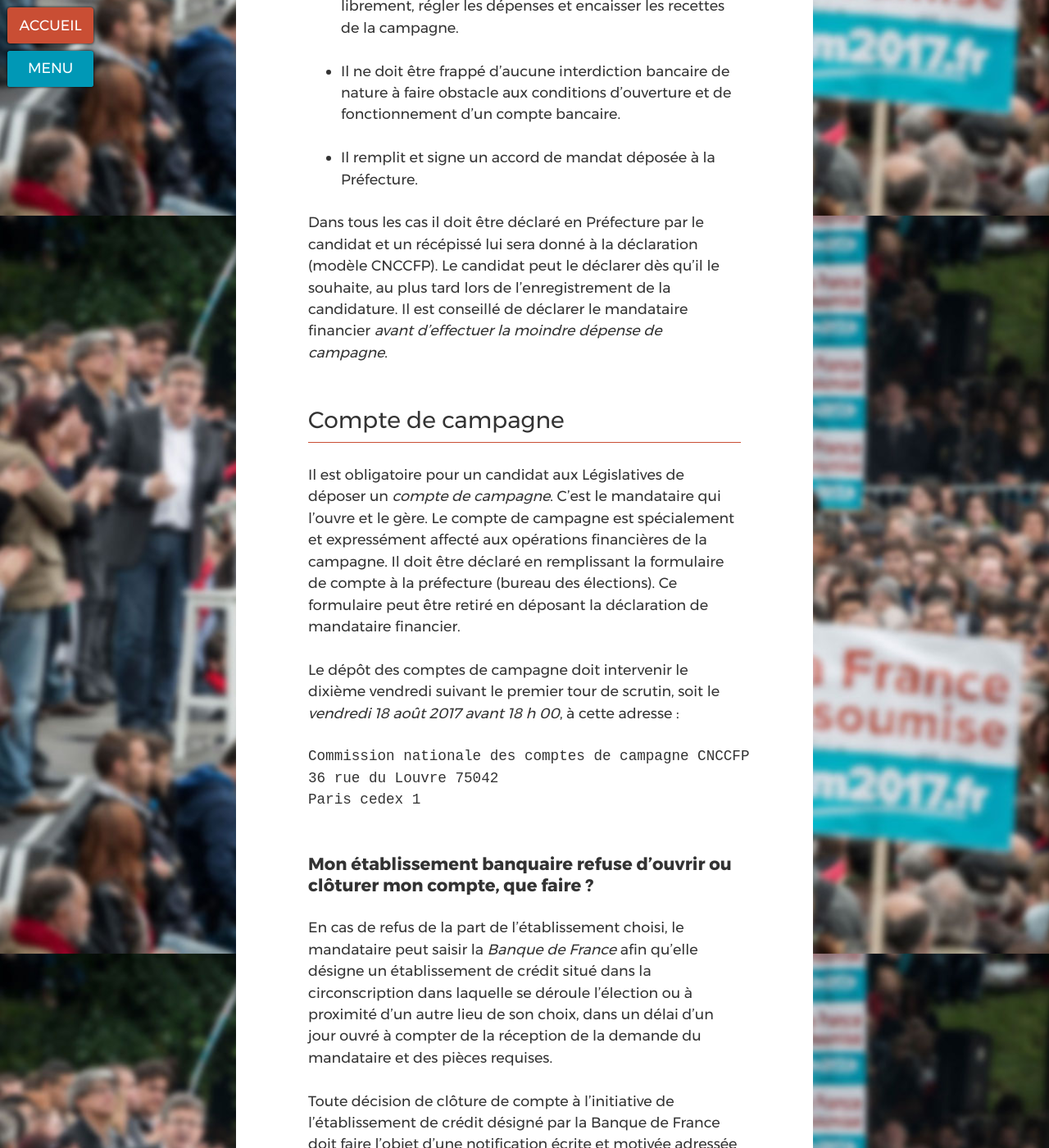
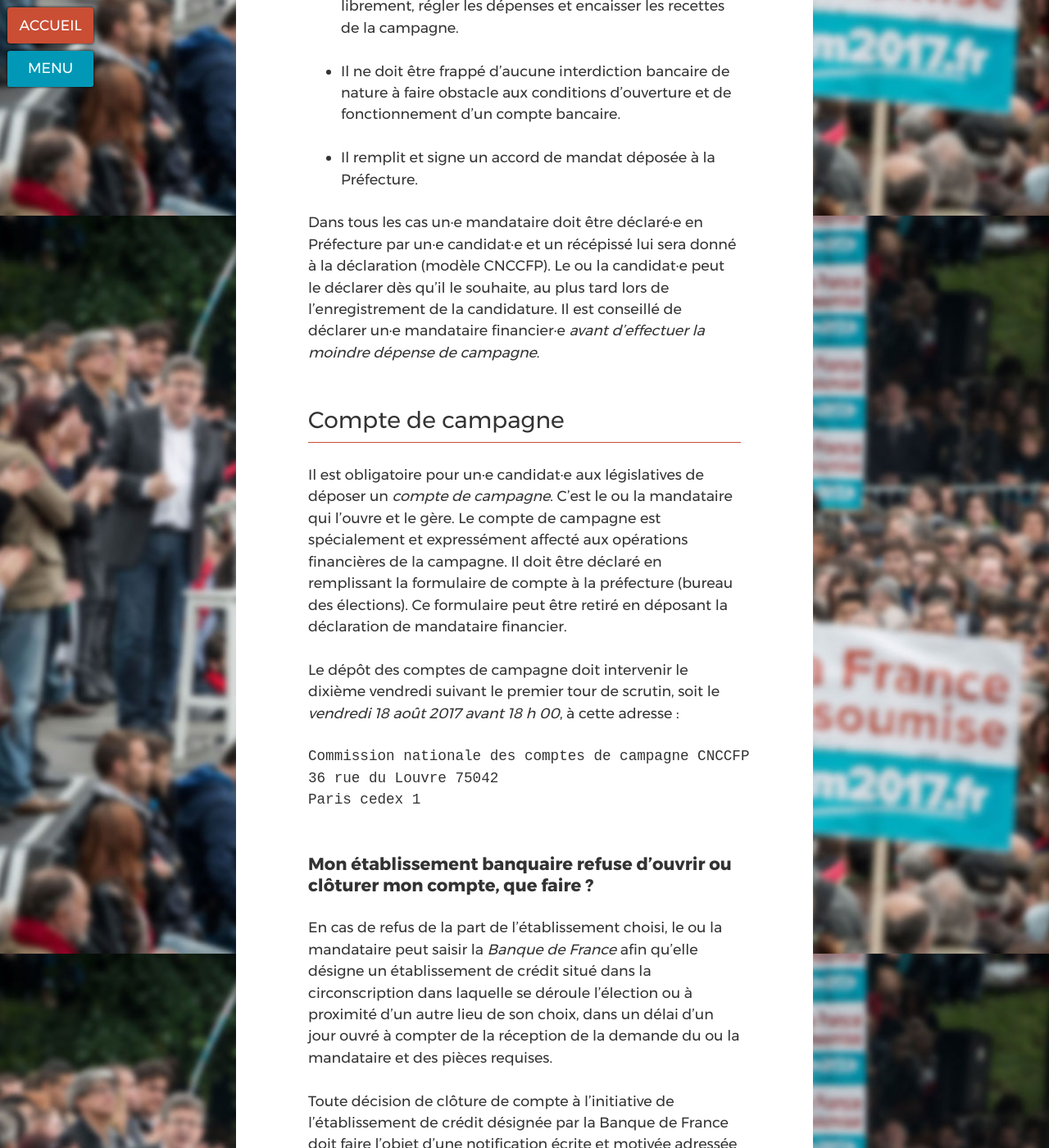
Before and after one commit to ryuran/kitcampagne.fi, a Jekyll site: the page built from _cat_legislatives2017/memento-mandataire.md, in a window 1280 px wide and 1400 px high, scrolled down 637 px. Shown: the whole window at 82% size. Built offline with Jekyll 4.4.1, drawn with Linux system fonts in a browser that asks for light colours; some of the changed text lies outside the part shown.

Commit message:
Correction memento mendataire

```diff
--- a/_cat_legislatives2017/memento-mandataire.md
+++ b/_cat_legislatives2017/memento-mandataire.md
@@ -3,12 +3,12 @@ layout: article
 title: Mémento du Mandataire
 contentdescription:
 icon: book-coin.svg
-sortinglabel: legi-l2
+sortinglabel: finance-l1
 ---
 
 ## Mandataire financier
 
-Tout candidat aux élections législatives de 2017 doit désigner un *mandataire financier*. Désigné par le candidat, le mandataire est soit une personne physique, soit une association de financement électorale. La période de financement électoral ouvre le 1er décembre 2016.
+Tout candidat aux élections législatives de 2017 doit désigner un·e *mandataire financier·e*. Désigné·e par une·e candidat·e, un·e mandataire est soit une personne physique, soit une association de financement électorale. La période de financement électoral ouvre le 1er décembre 2016.
 
 - Il peut être un homme ou une femme ; la parité n’est donc pas exigée, même si celle-ci est recommandée : elle permet en effet d’éviter les pénalités financières quand celle-ci n’est pas respectée au moment des subventions et remboursement des frais par l’Etat.
 
@@ -18,11 +18,11 @@ Tout candidat aux élections législatives de 2017 doit désigner un *mandataire
 
 - Il remplit et signe un accord de mandat déposée à la Préfecture.
 
-Dans tous les cas il doit être déclaré en Préfecture par le candidat et un récépissé lui sera donné à la déclaration (modèle CNCCFP). Le candidat peut le déclarer dès qu’il le souhaite, au plus tard lors de l’enregistrement de la candidature. Il est conseillé de déclarer le mandataire financier *avant d’effectuer la moindre dépense de campagne*.
+Dans tous les cas un·e mandataire doit être déclaré·e en Préfecture par un·e candidat·e et un récépissé lui sera donné à la déclaration (modèle CNCCFP). Le ou la candidat·e peut le déclarer dès qu’il le souhaite, au plus tard lors de l’enregistrement de la candidature. Il est conseillé de déclarer un·e mandataire financier·e *avant d’effectuer la moindre dépense de campagne*.
 
 ## Compte de campagne
 
-Il est obligatoire pour un candidat aux Législatives de déposer un *compte de campagne*. C’est le mandataire qui l’ouvre et le gère. Le compte de campagne est spécialement et expressément affecté aux opérations financières de la campagne. Il doit être déclaré en remplissant la formulaire de compte à la préfecture (bureau des élections). Ce formulaire peut être retiré en déposant la déclaration de mandataire financier.
+Il est obligatoire pour un·e candidat·e aux législatives de déposer un *compte de campagne*. C’est le ou la mandataire qui l’ouvre et le gère. Le compte de campagne est spécialement et expressément affecté aux opérations financières de la campagne. Il doit être déclaré en remplissant la formulaire de compte à la préfecture (bureau des élections). Ce formulaire peut être retiré en déposant la déclaration de mandataire financier.
 
 Le dépôt des comptes de campagne doit intervenir le dixième vendredi suivant le premier tour de scrutin, soit le *vendredi 18 août 2017 avant 18 h 00*, à cette adresse :
 
@@ -34,9 +34,9 @@ Paris cedex 1
 
 ### Mon établissement banquaire refuse d’ouvrir ou clôturer mon compte, que faire ?
 
-En cas de refus de la part de l’établissement choisi, le mandataire peut saisir la *Banque de France* afin qu'elle désigne un établissement de crédit situé dans la circonscription dans laquelle se déroule l’élection ou à proximité d’un autre lieu de son choix, dans un délai d’un jour ouvré à compter de la réception de la demande du mandataire et des pièces requises.
+En cas de refus de la part de l’établissement choisi, le ou la mandataire peut saisir la *Banque de France* afin qu'elle désigne un établissement de crédit situé dans la circonscription dans laquelle se déroule l’élection ou à proximité d’un autre lieu de son choix, dans un délai d’un jour ouvré à compter de la réception de la demande du ou la mandataire et des pièces requises.
 
-Toute décision de clôture de compte à l’initiative de l’établissement de crédit désigné par la Banque de France doit faire l’objet d’une notification écrite et motivée adressée au mandataire et à la Banque de France pour information.
+Toute décision de clôture de compte à l’initiative de l’établissement de crédit désignée par la Banque de France doit faire l’objet d’une notification écrite et motivée adressée au mandataire et à la Banque de France pour information.
 
 ## Dépense de campagne
 
@@ -48,12 +48,12 @@ A l’exception des partis ou groupements politiques, seules les personnes physi
 
 Si le candidat reçoit 5 % ou plus des suffrages au 1er tour, il peux obtenir un remboursement de ses frais de campagne. Dans ce cas :
 
-- Le mandataire doit ouvrir un compte bancaire à son nom (plus facile dans la banque du candidat ou celle du mandataire) avec un libellé précisant l’objet du compte (Campagne Législatives 2017 de Mme, M…), avec un moyen de paiement (carte débit immédiat, carnet de chèque) et ouvrir un compte de campagne avec recettes et dépenses.
+- Le ou la mandataire doit ouvrir un compte bancaire à son nom (plus facile dans la banque des candidat·e·s ou celle des mandataires) avec un libellé précisant l’objet du compte (Campagne Législatives 2017 de Mme, M…), avec un moyen de paiement (carte débit immédiat, carnet de chèque) et ouvrir un compte de campagne avec recettes et dépenses.
 
 - Toutes les opérations devront être accompagnées d’un justificatif (reçu de don, factures…) comme dans toute comptabilité standard en utilisant les codes d’affectation définis par la CNCCFP.
 
-- Lorsque les résultats du vote sont connus, si le candidat obtient plus de 5 % des suffrages, le mandataire suit la procédure de dépôt de dossier telle que décrite dans le « Guide du candidat et du mandataire » que vous trouverez sur le site [CNCCCFP](http://www.cnccfp.fr/index.php?art=734). Si le score n’est pas suffisant, le mandataire clôture simplement le compte de campagne.
+- Lorsque les résultats du votebtient plus de 5 % des suffrages, le ou la mandataire suit la procédure de dépôt de dossier telle que décrite dans le « Guide du candidat et du mandataire » que vous trouverez sur le site [CNCCCFP](http://www.cnccfp.fr/index.php?art=734). Si le score n’est pas suffisant, le ou la mandataire clôture simplement le compte de campagne.
 
-Si le candidat n’espère pas faire plus de 5%, il peut opter pour une procédure simplifiée. Le mandataire se contente d'un dépôt de déclaration et aucune autre action ne lui sera demandée. Il ne sera même pas nécessaire d’ouvrir un compte bancaire dédié. Les « comptes de campagne » seront retournés à la CNCCFP sans aucun mouvement.
+Si le ou la candidat·e n’espère pas faire plus de 5%, il peut opter pour une procédure simplifiée. Le ou la mandataire se contente d'un dépôt de déclaration et aucune autre action ne lui sera demandée. Il ne sera même pas nécessaire d’ouvrir un compte bancaire dédié. Les « comptes de campagne » seront retournés à la CNCCFP sans aucun mouvement.
 
 Source officielle : [Commission nationale des comptes de campagne et des financements politiques](http://www.cnccfp.fr/docs/campagne/20161027_guide_candidat_edition_2016.pdf)
```
